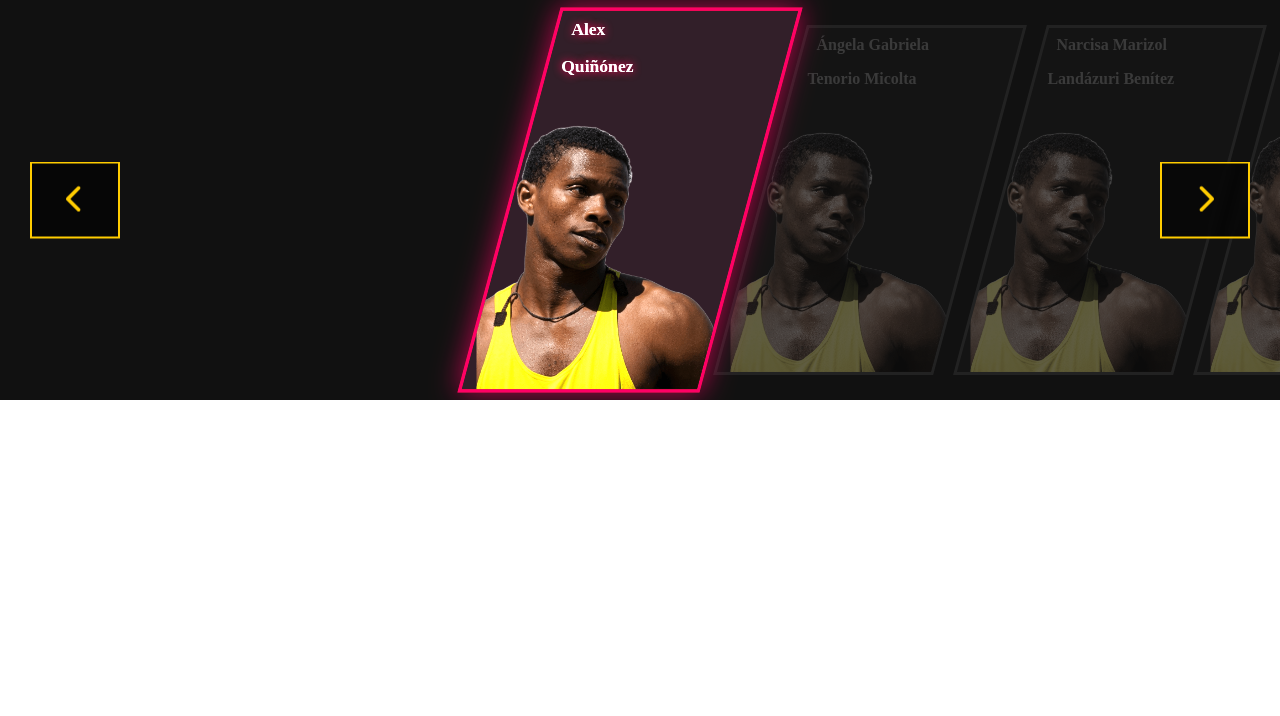
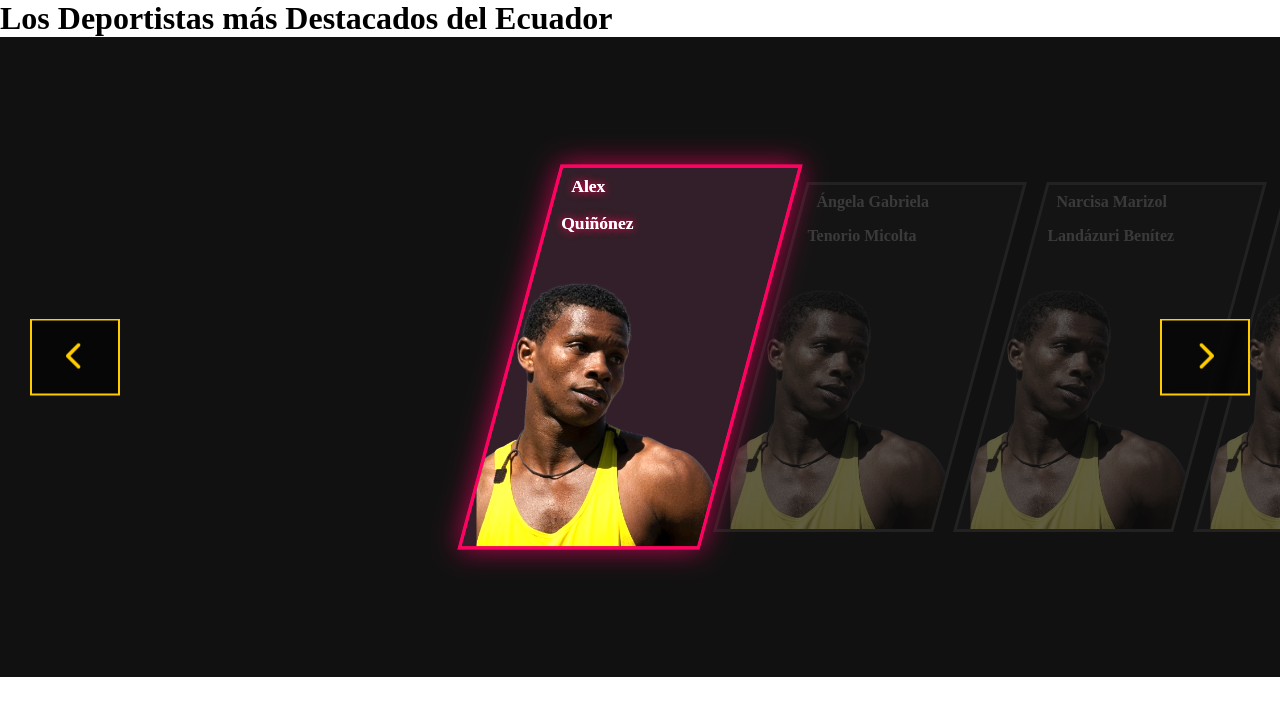
Before and after one commit to TeaScriptDev/turing-educacionFisica-personajesDestacadosEcuatorianos, a React (Vite) app: page / in a window 1280 px wide. Shown: the top 716 px of the page. Built offline with nearby package versions, Linux system fonts and the light colour scheme.

Commit message:
feat: ajustar alto del carrusel

```diff
--- a/src/pages/Home.css
+++ b/src/pages/Home.css
@@ -1,7 +1,7 @@
 .home-container {
   position: relative;
   width: 100%;
-  height: 50vh;
+  height: 80vh;
   display: flex;
   align-items: center;
   background: #111;
--- a/src/pages/Home.jsx
+++ b/src/pages/Home.jsx
@@ -31,6 +31,8 @@ function Home() {
   };
 
   return (
+    <>
+      <h1>Los Deportistas más Destacados del Ecuador</h1>
       <div className="home-container" ref={containerRef}>
         {/* Botón Izquierda flotante */}
         <button className="carousel-btn btn-prev" onClick={handlePrev}>
@@ -62,6 +64,7 @@ function Home() {
           <FontAwesomeIcon icon={faChevronRight} />
         </button>
       </div>
+    </>
   );
 }
 
```
Also changed, not shown: public/deportistas/alex-quinonez-portada.png. Lines whose indentation alone changed are shown as unchanged.
